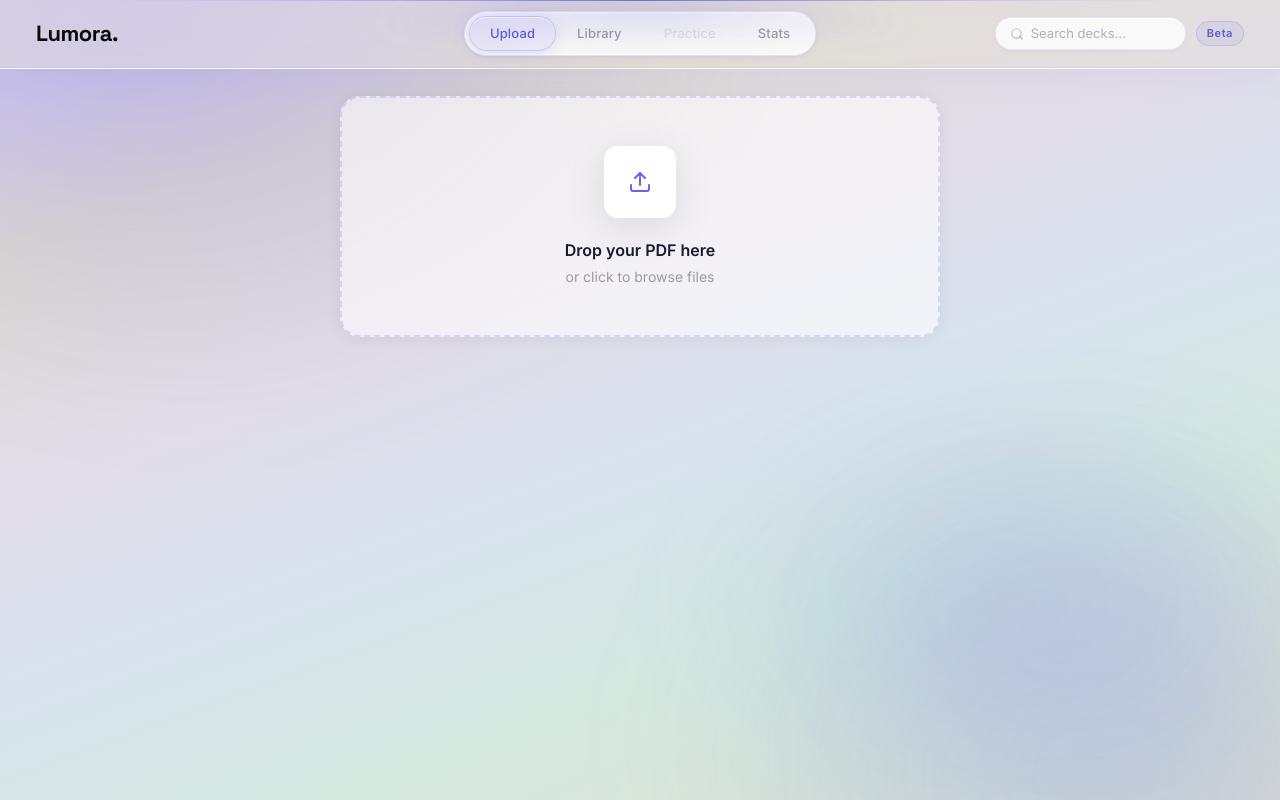
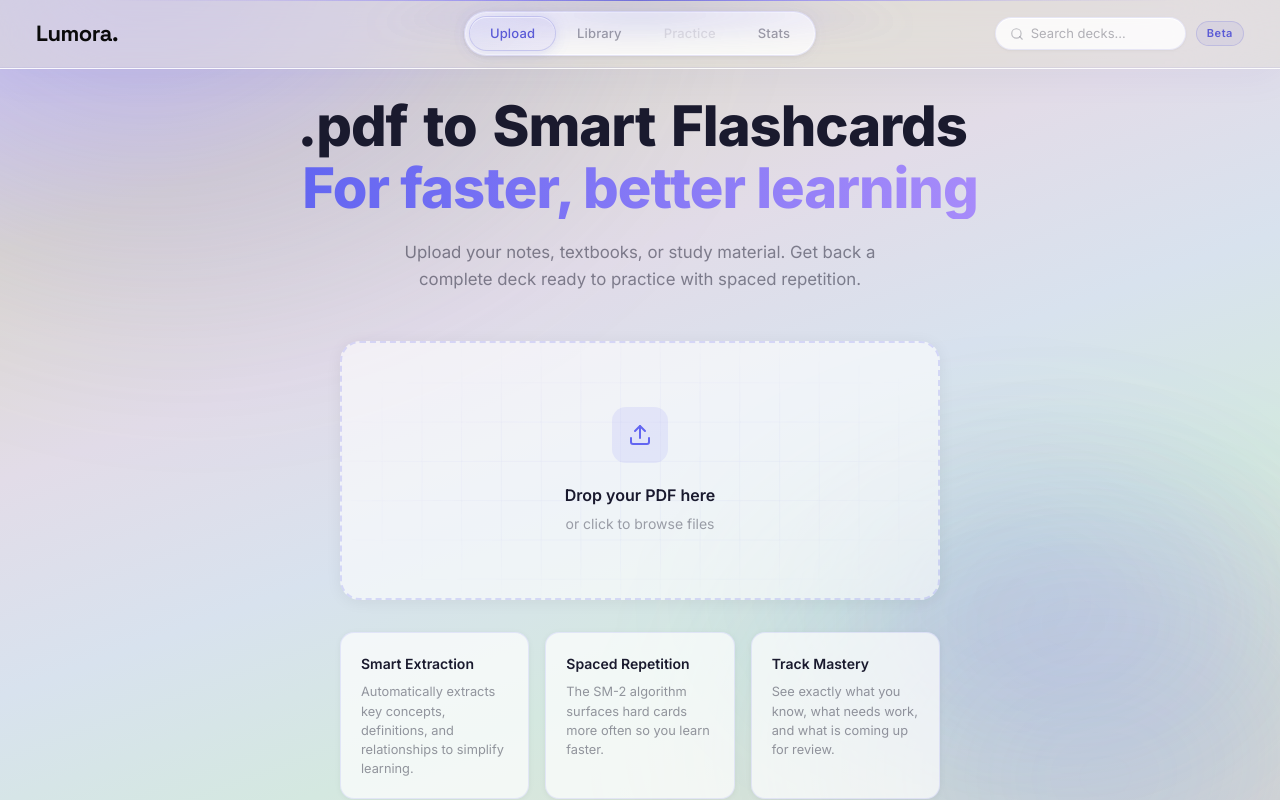
Before and after one commit to Aryan457dwivedi/flashcard-engine, a Next.js app: page / in a window 1280 px wide. Shown: the top 800 px of the page. Built offline with nearby package versions, Linux system fonts and the light colour scheme.

Commit message:
Refactor Upload component to include text animation

```diff
--- a/app/components/Upload.tsx
+++ b/app/components/Upload.tsx
@@ -1,154 +1,214 @@
 'use client';
-import React, { useState, useRef } from 'react';
+import React, { useState, useEffect, useRef } from 'react';
 
-/* ── Types ── */
-interface Card { question: string; answer: string; ease: number; interval: number; reps: number; }
-interface Deck { id: number; name: string; cards: Card[]; created: string; }
-interface UploadedFile { name: string; sizeMB: string; type: string; modified: string; }
+function TextGenerateEffect({
+  words,
+  className,
+  filter = true,
+  duration = 0.5,
+  staggerDelay = 0.12,
+  gradientStyle,
+}: {
+  words: string;
+  className?: string;
+  filter?: boolean;
+  duration?: number;
+  staggerDelay?: number;
+  gradientStyle?: React.CSSProperties;
+}) {
+  const wordsArray = words.split(' ');
+  const [visibleCount, setVisibleCount] = useState(0);
+  const intervalRef = useRef<ReturnType<typeof setInterval> | null>(null);
 
-/* ── Grid SVG (unchanged from your original) ── */
-function DropZoneGrid() { /* ... keep your existing DropZoneGrid ... */ }
+  useEffect(() => {
+    setVisibleCount(0);
+    let index = 0;
+    intervalRef.current = setInterval(() => {
+      index += 1;
+      setVisibleCount(index);
+      if (index >= wordsArray.length) clearInterval(intervalRef.current!);
+    }, staggerDelay * 1000);
+    return () => { if (intervalRef.current) clearInterval(intervalRef.current); };
+  }, [words]);
+
+  return (
+    <span className={className} style={{ display: 'inline' }}>
+      {wordsArray.map((word, idx) => {
+        const visible = idx < visibleCount;
+        return (
+          <span
+            key={word + idx}
+            style={{
+              opacity: visible ? 1 : 0,
+              filter: filter ? (visible ? 'blur(0px)' : 'blur(8px)') : 'none',
+              transition: `opacity ${duration}s ease, filter ${duration}s ease`,
+              display: 'inline-block',
+              marginRight: '0.28em',
+              ...(gradientStyle ?? {}),
+            }}
+          >
+            {word}
+          </span>
+        );
+      })}
+    </span>
+  );
+}
+
+function DropZoneGrid(): React.ReactElement {
+  return (
+    <svg
+      style={{
+        position: 'absolute', inset: 0,
+        width: '100%', height: '100%',
+        borderRadius: '18px',
+        pointerEvents: 'none', zIndex: 1,
+      }}
+      viewBox="0 0 600 260"
+      preserveAspectRatio="none"
+      xmlns="http://www.w3.org/2000/svg"
+    >
+      <defs>
+        <pattern id="uploadGrid" x="0" y="0" width="40" height="40" patternUnits="userSpaceOnUse">
+          <path d="M40 0L0 0 0 40" fill="none" stroke="rgba(91,91,214,0.13)" strokeWidth="0.8"/>
+        </pattern>
+        <radialGradient id="uploadFade" cx="50%" cy="50%" r="58%">
+          <stop offset="0%"   stopColor="white" stopOpacity="1"/>
+          <stop offset="55%"  stopColor="white" stopOpacity="0.72"/>
+          <stop offset="100%" stopColor="white" stopOpacity="0"/>
+        </radialGradient>
+        <mask id="uploadMask">
+          <rect width="600" height="260" fill="url(#uploadFade)"/>
+        </mask>
+      </defs>
+      <rect width="600" height="260" fill="url(#uploadGrid)" mask="url(#uploadMask)"/>
+    </svg>
+  );
+}
+
+interface Card {
+  question: string;
+  answer: string;
+  ease: number;
+  interval: number;
+  reps: number;
+}
+
+interface Deck {
+  id: number;
+  name: string;
+  cards: Card[];
+  created: string;
+}
 
 export default function Upload({ onDeckCreated }: { onDeckCreated: (deck: Deck) => void }) {
-  const [dragging, setDragging]         = useState(false);
-  const [loading, setLoading]           = useState(false);
-  const [error, setError]               = useState('');
-  const [dropHint, setDropHint]         = useState(false);   // ← "Drop it" state
-  const [uploadedFiles, setUploadedFiles] = useState<UploadedFile[]>([]); // ← file cards
+  const [dragging, setDragging] = useState(false);
+  const [loading, setLoading] = useState(false);
+  const [error, setError] = useState('');
 
-  const fileInputRef = useRef<HTMLInputElement>(null);
-
-  /* ── File card builder ── */
-  const addFileCard = (file: File) => {
-    setUploadedFiles(prev => [...prev, {
-      name:     file.name,
-      sizeMB:   (file.size / (1024 * 1024)).toFixed(2),
-      type:     file.type || 'unknown',
-      modified: new Date(file.lastModified).toLocaleDateString('en-US', {
-        month: 'short', day: 'numeric', year: 'numeric',
-      }),
-    }]);
-  };
-
-  /* ── API call ── */
   const handleFile = async (file: File) => {
-    if (!file || file.type !== 'application/pdf') { setError('Please upload a PDF file'); return; }
-    addFileCard(file);
-    setLoading(true); setError('');
+    if (!file || file.type !== 'application/pdf') {
+      setError('Please upload a PDF file');
+      return;
+    }
+    setLoading(true);
+    setError('');
     const formData = new FormData();
     formData.append('pdf', file);
+
     try {
-      const res  = await fetch('/api/generate', { method: 'POST', body: formData });
+      const res = await fetch('/api/generate', { method: 'POST', body: formData });
       const data = await res.json();
       if (data.error) throw new Error(data.error);
-      onDeckCreated({ id: Date.now(), name: file.name.replace('.pdf', ''), cards: data.cards, created: new Date().toLocaleDateString() });
-    } catch { setError('Something went wrong. Please try again.'); }
+      onDeckCreated({
+        id: Date.now(),
+        name: file.name.replace('.pdf', ''),
+        cards: data.cards,
+        created: new Date().toLocaleDateString(),
+      });
+    } catch (err) {
+      setError('Something went wrong. Please try again.');
+    }
     setLoading(false);
-  };
-
-  const handleFiles = (files: FileList | null) => {
-    if (!files) return;
-    Array.from(files).forEach(handleFile);
   };
 
   return (
     <div className="fade-up">
-      {/* ... your hero section ... */}
 
-      {/* ── Drop Zone ── */}
+      {/* Hero */}
+      <div style={{ textAlign: 'center', marginBottom: '3rem' }}>
+        <h1 style={{
+          fontSize: 'clamp(2.2rem, 5vw, 3.5rem)',
+          fontWeight: '800',
+          lineHeight: '1.1',
+          letterSpacing: '-1px',
+          marginBottom: '1.25rem',
+          color: '#1a1a2e',
+        }}>
+          <TextGenerateEffect
+            words=".pdf to Smart Flashcards"
+            duration={0.4}
+            staggerDelay={0.10}
+          />
+          <br />
+          <span style={{
+            background: 'linear-gradient(90deg, #6366f1, #a78bfa)',
+            WebkitBackgroundClip: 'text',
+            WebkitTextFillColor: 'transparent',
+            backgroundClip: 'text',
+            display: 'inline-block',
+            animation: 'hero-gradient-in 0.8s ease 0.8s forwards',
+            opacity: 0,
+          }}>
+            For faster, better learning
+          </span>
+          <style>{`
+            @keyframes hero-gradient-in {
+              0%   { opacity: 0; filter: blur(8px); }
+              100% { opacity: 1; filter: blur(0px); }
+            }
+          `}</style>
+        </h1>
+        <p style={{
+          color: 'rgba(26,26,46,0.5)',
+          fontSize: '1.05rem',
+          maxWidth: '480px',
+          margin: '0 auto',
+          lineHeight: '1.6',
+        }}>
+          Upload your notes, textbooks, or study material. Get back a complete deck ready to practice with spaced repetition.
+        </p>
+      </div>
+
+      {/* Upload Box */}
       <div
-        onDragOver={e  => { e.preventDefault(); setDragging(true);  setDropHint(true);  }}
-        onDragLeave={() => {                     setDragging(false); setDropHint(false); }}
-        onDrop={e => {
-          e.preventDefault();
-          setDragging(false); setDropHint(false);
-          handleFiles(e.dataTransfer.files);
-        }}
-        onClick={() => !loading && fileInputRef.current?.click()}
+        onDragOver={(e) => { e.preventDefault(); setDragging(true); }}
+        onDragLeave={() => setDragging(false)}
+        onDrop={(e) => { e.preventDefault(); setDragging(false); handleFile(e.dataTransfer.files[0]); }}
+        onClick={() => !loading && document.getElementById('fileInput')?.click()}
         style={{
           position: 'relative',
           overflow: 'hidden',
           border: `2px dashed ${dragging ? '#6366f1' : 'rgba(99,102,241,0.2)'}`,
           borderRadius: '20px',
-          padding: '3rem 2rem',
+          padding: '4rem 2rem',
           textAlign: 'center',
           cursor: loading ? 'default' : 'pointer',
-          background: dragging ? 'rgba(99,102,241,0.04)' : 'rgba(255,255,255,0.6)',
+          background: dragging ? 'rgba(99,102,241,0.05)' : 'rgba(255,255,255,0.6)',
           transition: 'all 0.2s',
           maxWidth: '600px',
           margin: '0 auto 2rem',
-          boxShadow: dragging
-            ? '0 6px 32px rgba(99,102,241,0.12)'
-            : '0 2px 16px rgba(0,0,0,0.06)',
+          boxShadow: '0 2px 16px rgba(0,0,0,0.06)',
         }}
       >
         <DropZoneGrid />
 
-        <div style={{ position: 'relative', zIndex: 2, display: 'flex', flexDirection: 'column', alignItems: 'center' }}>
-
-          {/* ── Icon card (hidden once files added) ── */}
-          {uploadedFiles.length === 0 && !loading && (
-            <div style={{ position: 'relative', width: '72px', height: '72px', margin: '0 auto 1.25rem' }}>
-              {/* Card with lift on drag/hover */}
-              <div style={{
-                width: '72px', height: '72px',
-                borderRadius: '14px',
-                background: '#fff',
-                boxShadow: dragging
-                  ? '0 22px 55px rgba(0,0,0,0.18)'
-                  : '0 10px 40px rgba(0,0,0,0.10)',
-                display: 'flex', alignItems: 'center', justifyContent: 'center',
-                transform: dragging ? 'translate(14px, -14px)' : 'translate(0,0)',
-                transition: 'transform 0.55s cubic-bezier(0.22,1,0.36,1), box-shadow 0.55s cubic-bezier(0.22,1,0.36,1)',
-                position: 'relative', zIndex: 2,
-              }}>
-                {dropHint ? (
-                  /* "Drop it" hint */
-                  <div style={{ display: 'flex', flexDirection: 'column', alignItems: 'center', gap: '3px', color: '#6366f1', fontSize: '11px', fontWeight: '600' }}>
-                    <svg width="18" height="18" fill="none" stroke="currentColor" strokeWidth="2" strokeLinecap="round" strokeLinejoin="round" viewBox="0 0 24 24">
-                      <path d="M21 15v4a2 2 0 0 1-2 2H5a2 2 0 0 1-2-2v-4"/>
-                      <polyline points="17 8 12 3 7 8"/>
-                      <line x1="12" y1="3" x2="12" y2="15"/>
-                    </svg>
-                    <span>Drop it</span>
-                  </div>
-                ) : (
-                  <svg width="24" height="24" fill="none" stroke="#6366f1" strokeWidth="2" strokeLinecap="round" strokeLinejoin="round" viewBox="0 0 24 24">
-                    <path d="M21 15v4a2 2 0 0 1-2 2H5a2 2 0 0 1-2-2v-4"/>
-                    <polyline points="17 8 12 3 7 8"/>
-                    <line x1="12" y1="3" x2="12" y2="15"/>
-                  </svg>
-                )}
+        <div style={{ position: 'relative', zIndex: 2 }}>
+          {loading ? (
+            <div>
+              <div style={{ display: 'flex', justifyContent: 'center', marginBottom: '1.25rem' }}>
+                <div className="spinner" style={{ width: '36px', height: '36px' }}></div>
               </div>
-
-              {/* Dashed blue overlay */}
-              <div style={{
-                position: 'absolute', inset: 0,
-                border: '1.5px dashed #38bdf8',
-                borderRadius: '14px',
-                opacity: dragging ? 1 : 0,
-                transition: 'opacity 0.35s ease',
-                zIndex: 1,
-              }} />
-            </div>
-          )}
-
-          {/* Text labels */}
-          {uploadedFiles.length === 0 && !loading && (
-            <>
-              <p style={{ fontWeight: '600', fontSize: '1rem', color: '#1a1a2e', marginBottom: '4px' }}>
-                Drop your PDF here
-              </p>
-              <p style={{ color: 'rgba(26,26,46,0.4)', fontSize: '0.875rem' }}>
-                or click to browse files
-              </p>
-            </>
-          )}
-
-          {/* Loading spinner */}
-          {loading && (
-            <div>
-              <div className="spinner" style={{ width: '36px', height: '36px', margin: '0 auto 1.25rem' }} />
               <p style={{ color: '#6366f1', fontWeight: '600', fontSize: '1rem', marginBottom: '0.5rem' }}>
                 Generating flashcards...
               </p>
@@ -156,49 +216,39 @@ export default function Upload({ onDeckCreated }: { onDeckCreated: (deck: Deck)
                 This usually takes 5–10 seconds
               </p>
             </div>
-          )}
-
-          {/* ── File cards ── */}
-          {uploadedFiles.length > 0 && (
-            <div style={{ width: '100%', display: 'flex', flexDirection: 'column', gap: '10px' }}>
-              {uploadedFiles.map((f, i) => (
-                <div key={i} style={{
-                  background: '#fff',
-                  border: '1px solid rgba(99,102,241,0.12)',
-                  borderRadius: '12px',
-                  padding: '14px 16px',
-                  boxShadow: '0 1px 6px rgba(0,0,0,0.05)',
-                  textAlign: 'left',
-                  animation: 'fadeUp 0.3s cubic-bezier(0.22,1,0.36,1)',
-                }}>
-                  <div style={{ display: 'flex', justifyContent: 'space-between', alignItems: 'center', gap: '10px', marginBottom: '8px' }}>
-                    <span style={{ fontSize: '13.5px', fontWeight: '600', color: '#1a1a2e', overflow: 'hidden', textOverflow: 'ellipsis', whiteSpace: 'nowrap' }}>
-                      {f.name}
-                    </span>
-                    <span style={{ fontSize: '12px', fontWeight: '600', color: '#6366f1', background: 'rgba(99,102,241,0.08)', border: '1px solid rgba(99,102,241,0.15)', padding: '2px 8px', borderRadius: '6px', flexShrink: 0 }}>
-                      {f.sizeMB} MB
-                    </span>
-                  </div>
-                  <div style={{ display: 'flex', justifyContent: 'space-between', fontSize: '11.5px', color: 'rgba(26,26,46,0.4)' }}>
-                    <span style={{ background: '#f5f5f5', borderRadius: '4px', padding: '2px 7px', fontFamily: 'monospace', fontSize: '11px', color: '#525252' }}>
-                      {f.type}
-                    </span>
-                    <span>modified {f.modified}</span>
-                  </div>
-                </div>
-              ))}
+          ) : (
+            <div>
+              <div style={{
+                width: '56px', height: '56px',
+                background: 'rgba(99,102,241,0.1)',
+                borderRadius: '14px',
+                display: 'flex', alignItems: 'center', justifyContent: 'center',
+                margin: '0 auto 1.25rem',
+              }}>
+                <svg width="24" height="24" fill="none" stroke="#6366f1" strokeWidth="2"
+                  strokeLinecap="round" strokeLinejoin="round" viewBox="0 0 24 24">
+                  <path d="M21 15v4a2 2 0 0 1-2 2H5a2 2 0 0 1-2-2v-4"/>
+                  <polyline points="17 8 12 3 7 8"/>
+                  <line x1="12" y1="3" x2="12" y2="15"/>
+                </svg>
+              </div>
+              <p style={{ color: '#1a1a2e', fontWeight: '600', fontSize: '1rem', marginBottom: '0.4rem' }}>
+                Drop your PDF here
+              </p>
+              <p style={{ color: 'rgba(26,26,46,0.4)', fontSize: '0.875rem' }}>
+                or click to browse files
+              </p>
             </div>
           )}
         </div>
       </div>
 
       <input
-        ref={fileInputRef}
+        id="fileInput"
         type="file"
         accept=".pdf"
         style={{ display: 'none' }}
-        multiple
-        onChange={e => handleFiles(e.target.files)}
+        onChange={(e) => e.target.files && handleFile(e.target.files[0])}
       />
 
       {error && (
@@ -207,7 +257,36 @@ export default function Upload({ onDeckCreated }: { onDeckCreated: (deck: Deck)
         </p>
       )}
 
-      {/* ... your feature cards ... */}
+      {/* Feature Cards */}
+      <div style={{
+        display: 'grid',
+        gridTemplateColumns: 'repeat(3, 1fr)',
+        gap: '1rem',
+        maxWidth: '600px',
+        margin: '0 auto',
+      }}>
+        {[
+          ['Smart Extraction', 'Automatically extracts key concepts, definitions, and relationships to simplify learning.'],
+          ['Spaced Repetition', 'The SM-2 algorithm surfaces hard cards more often so you learn faster.'],
+          ['Track Mastery', 'See exactly what you know, what needs work, and what is coming up for review.'],
+        ].map(([title, desc]) => (
+          <div key={title} style={{
+            background: 'rgba(255,255,255,0.7)',
+            border: '1px solid rgba(99,102,241,0.12)',
+            borderRadius: '14px',
+            padding: '1.25rem',
+            boxShadow: '0 1px 6px rgba(0,0,0,0.05)',
+          }}>
+            <p style={{ fontWeight: '600', fontSize: '0.875rem', marginBottom: '0.5rem', color: '#1a1a2e' }}>
+              {title}
+            </p>
+            <p style={{ color: 'rgba(26,26,46,0.45)', fontSize: '0.8rem', lineHeight: '1.5' }}>
+              {desc}
+            </p>
+          </div>
+        ))}
+      </div>
+
     </div>
   );
 }
```
